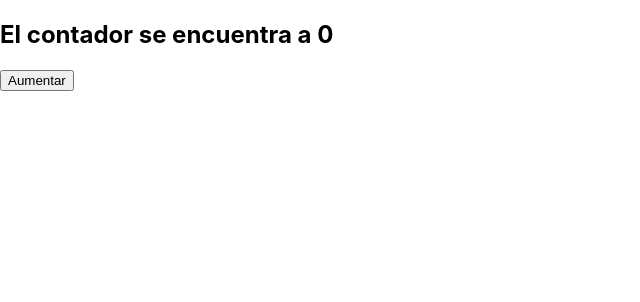
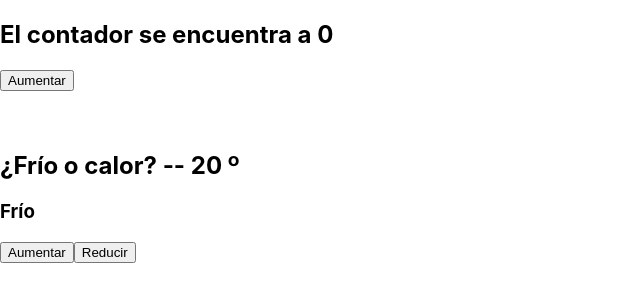
Before and after one commit to acalvom/learning-react-basic, a React (Create React App) app: page / in a window 1280 px wide. Shown: the top 302 px of the page, without its empty margins (0-640 px from the left). Built offline with nearby package versions, Linux system fonts and the light colour scheme.

Commit message:
Control de temperatura con Hooks

```diff
--- a/src/App.js
+++ b/src/App.js
@@ -1,10 +1,12 @@
 import React from "react";
 import Contador from "./components/Contador";
+import Jsx from "./components/Jsx";
 
 function App() {
   return (
-    <div >
-      <Contador/>
+    <div className="App">
+      <Contador/><br/><br/><br/>
+      <Jsx/>
     </div>
   );
 }
--- /dev/null
+++ b/src/components/Jsx.js
@@ -0,0 +1,21 @@
+import React, {useState, Fragment} from "react";
+
+const Jsx = () => {
+    const [temperatura, setTemperatura] = useState(20);
+    const Aumentar = () => {
+        setTemperatura(temperatura + 1)
+    }
+    const Reducir = () => {
+        setTemperatura(temperatura - 1)
+    }
+    return (
+        <Fragment>
+            <h2>¿Frío o calor? -- {temperatura} º</h2>
+            <h3>{temperatura < 25 ? 'Frío' : 'Calor'}</h3>
+            <button onClick={Aumentar}>Aumentar</button>
+            <button onClick={Reducir}>Reducir</button>
+        </Fragment>
+    );
+}
+
+export default Jsx;
```
